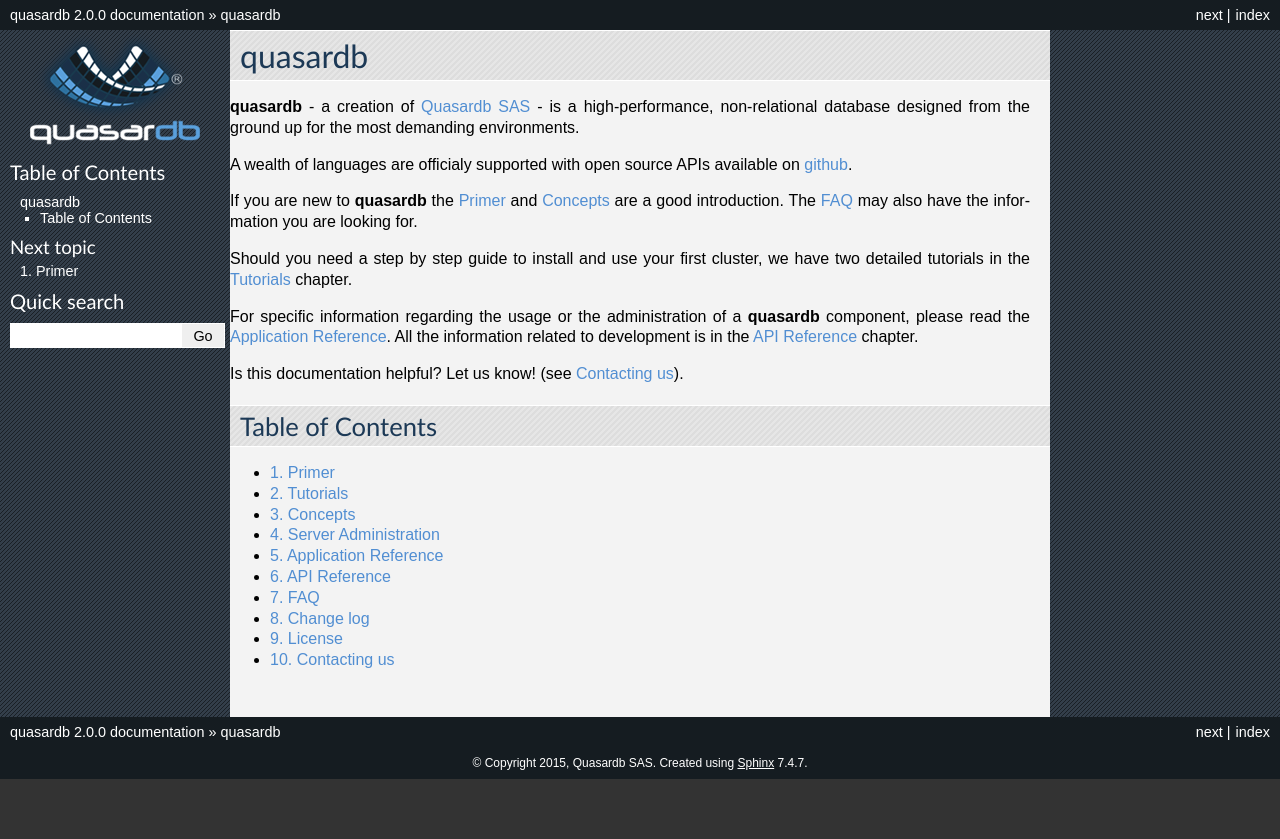
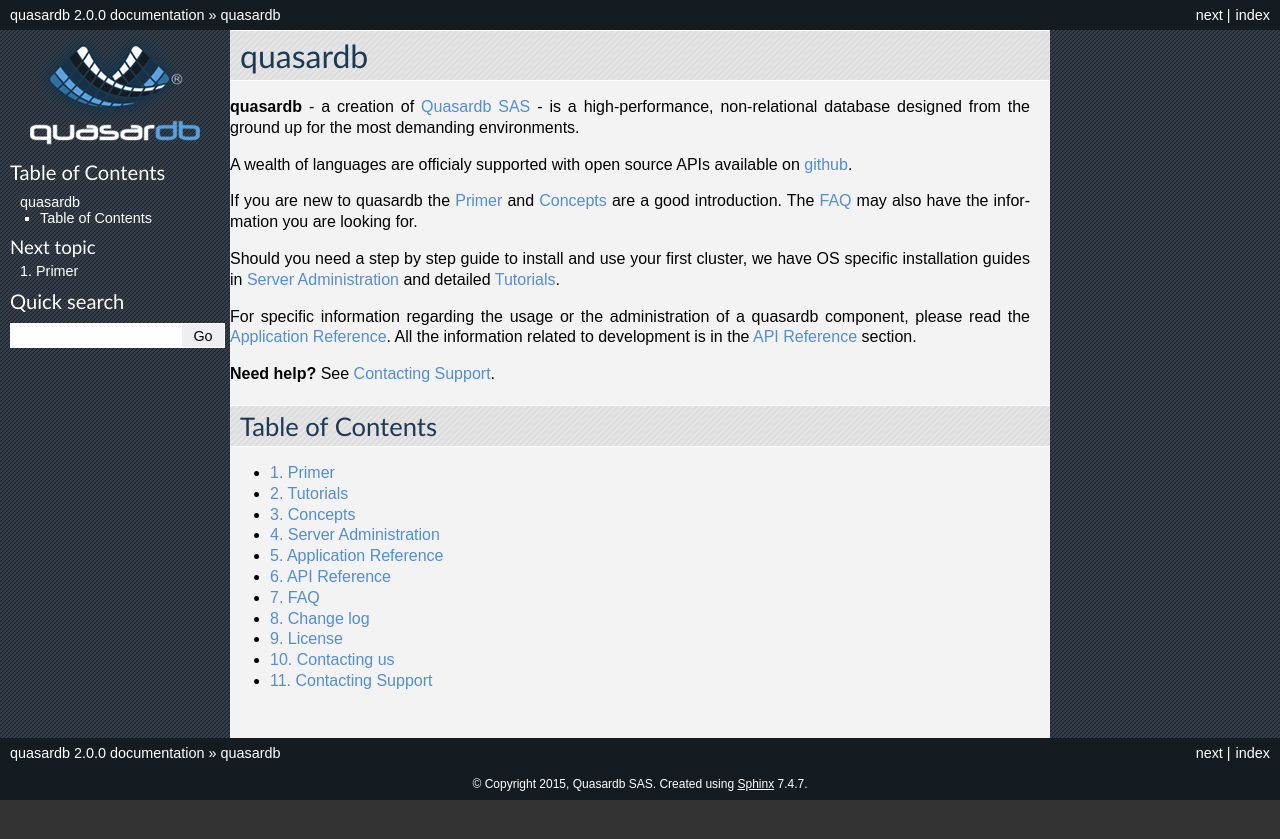
Before and after one commit to iltommi/qdb-documentation, a Sphinx documentation site: the page built from source/index.rst, in a window 1280 px wide. Shown: the top 839 px of the page. Built offline with Sphinx 7.4.7, drawn with Linux system fonts in a browser that asks for light colours; part of the change alters nothing that is shown.

Commit message:
Add contacting support page.

```diff
--- a/source/contact.rst
+++ b/source/contact.rst
@@ -20,11 +20,7 @@ Contacting a salesperson
 
 Interested in acquiring a quasardb licence? Not sure if quasardb the right tool for the job? Send an e-mail to `sales@quasardb.net <sales@quasardb.net>`_ and a salesperson will contact you as soon as possible.
 
-Reporting a bug or requesting a feature
----------------------------------------
+Requesting a feature
+--------------------
 
-Found a bug? Have a feature request? Send an email as descriptive as possible to `support@quasardb.net <support@quasardb.net>`_ and it will automatically be submitted to the quality assurance team.
-
-If additional information is required to work on your issue, the team will get back at you.
-
-*All bug reports* are read, even from users without a support plan. However, keep in mind that users with a support plan have a higher processing priority.
+Have a feature request? Send an email as descriptive as possible to `support@quasardb.net <support@quasardb.net>`_ and it will automatically be submitted to the development team.
--- /dev/null
+++ b/source/contacting_support.rst
@@ -0,0 +1,18 @@
+Contacting Support
+==================
+
+Before contacting support, please prepare the following information:
+
+ #. What version of quasardb are you running?
+ #. Have you completed all installation steps for your operating system?
+      * :doc:`administration/installation_windows`
+      * :doc:`administration/installation_deb`
+      * :doc:`administration/installation_rpm`
+      * :doc:`administration/installation_other_linux`
+      * :doc:`administration/installation_freebsd`
+      * :doc:`administration/installation_docker`
+ #. What is the output of the qdbd log file?
+
+Once you have collected this information, send it in an email to `support@quasardb.net <support@quasardb.net>`_. It will automatically be submitted to the quality assurance team. If additional information is required to work on your issue, the team will get back to you.
+
+All bug reports are read, even from users without a support plan. However, keep in mind that users with a support plan have a higher processing priority.
--- a/source/index.rst
+++ b/source/index.rst
@@ -10,13 +10,13 @@ quasardb
 
 A wealth of languages are officialy supported with open source APIs available on `github <http://github.com/bureau14>`_.
 
-If you are new to **quasardb** the :doc:`primer` and :doc:`concepts/index` are a good introduction. The :doc:`faq` may also have the information you are looking for.
+If you are new to quasardb the :doc:`primer` and :doc:`concepts/index` are a good introduction. The :doc:`faq` may also have the information you are looking for.
 
-Should you need a step by step guide to install and use your first cluster, we have two detailed tutorials in the :doc:`tutorials/index` chapter.
+Should you need a step by step guide to install and use your first cluster, we have OS specific installation guides in :doc:`administration/index` and detailed :doc:`tutorials/index`.
 
-For specific information regarding the usage or the administration of a **quasardb** component, please read the :doc:`reference/index`. All the information related to development is in the :doc:`api/index` chapter.
+For specific information regarding the usage or the administration of a quasardb component, please read the :doc:`reference/index`. All the information related to development is in the :doc:`api/index` section.
 
-Is this documentation helpful? Let us know! (see :doc:`contact`).
+**Need help?** See :doc:`contacting_support`.
 
 Table of Contents
 -----------------
@@ -35,3 +35,4 @@ Table of Contents
    changes
    license
    contact
+   contacting_support
```
